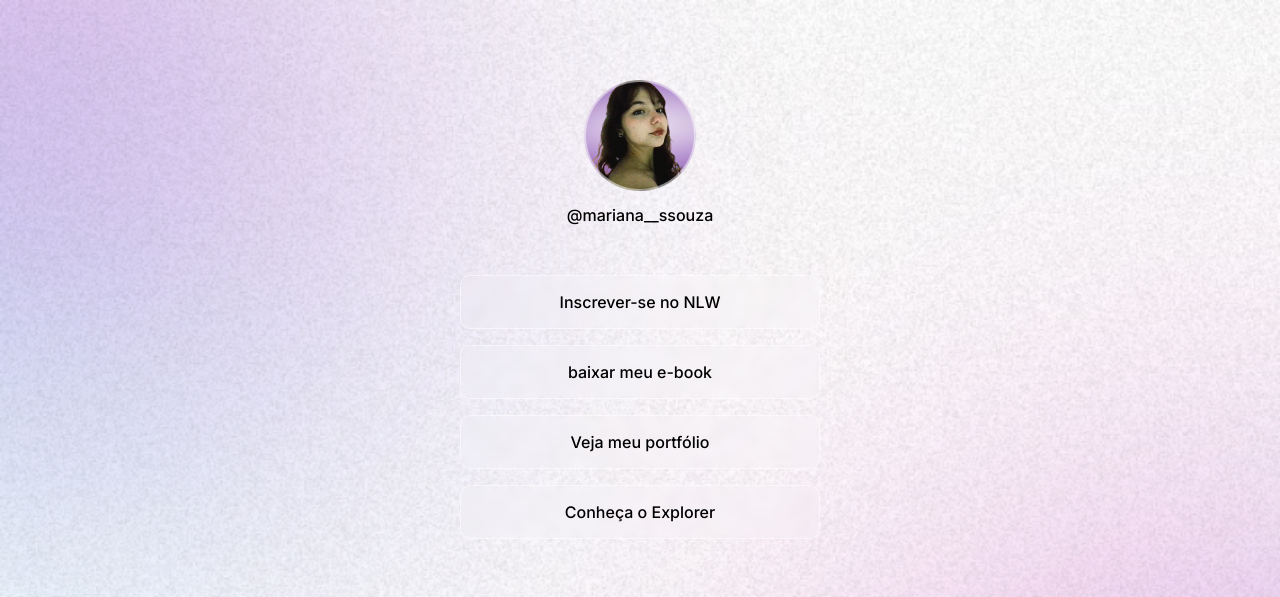
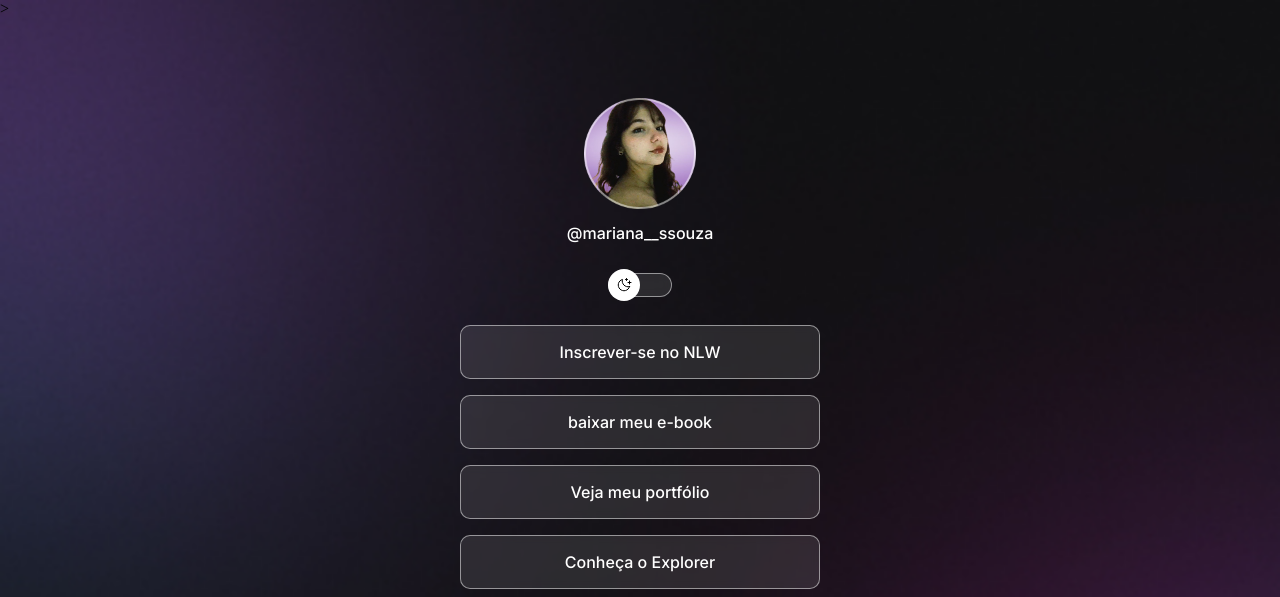
Before and after one commit to marianaSsouza/Projeto-Curso-Discover-, a plain HTML site: page index.html in a window 1280 px wide. Shown: the top 597 px of the page. Drawn offline with nearby package versions, Linux system fonts and the light colour scheme.

Commit message:
modulo 02: configurando modos e botão switch

```diff
--- a/index.html
+++ b/index.html
@@ -1,5 +1,5 @@
 <!DOCTYPE html>
-<html lang="pt-br" class="light">
+<html lang="pt-br" class=""> >
 <head>
     <link
       href="https://fonts.googleapis.com/css2?family=Inter:ital,opsz,wght@0,14..32,100..900;1,14..32,100..900&display=swap"
@@ -20,6 +20,16 @@
             <img src="./assets/avatar.png" alt="Foto de perfil da Mariana">
             <p>@mariana__ssouza</p>
         </div>
+
+        <div id="switch">
+            <button>
+
+            </button>
+            <span></span>
+
+        </div>
+
+
         <ul>
             <li>
                 <a href="#">Inscrever-se no NLW</a>
@@ -50,7 +60,7 @@
     </div>
 
     <footer>
-        Feito com 🤍 pela <a href="https://rocketseat.com.br" target="_blank">Rocketseat</a>
+       Feito por Mariana Souza ₍^. .^₎Ⳋ
     </footer>
 
 
--- a/style.css
+++ b/style.css
@@ -4,15 +4,31 @@
     box-sizing: border-box; /*faz com que o padding e a borda sejam incluídos na largura e altura do elemento*/
 }
 
-:root {
+:root { /*variáveis globais*/
+    /*tema padrão: dark mode*/
     --text-color: white;
-    --bg-url: url(./assets/bg-mobile.jpg)
+    --bg-url: url(./assets/bg-mobile.jpg);
+    --stroke-color: rgba(255, 255, 255, 0.5);
+    --surface-color: rgba(255, 255, 255, 0.1);
+    --surface-color-hover: rgba(255, 255, 255, 0.05);
+    --highlight-color: rgba(255, 255, 255, 0.2);
+
+
+    --switch-bg-url: url(./assets/moon-stars.svg); /*variável para a imagem do botão de troca de tema*/
+
 
 }
 
-.light {
+.light { /*classe para o tema claro*/
     --text-color: black;
-    --bg-url: url(./assets/bg-mobile-light.jpg)
+    --bg-url: url(./assets/bg-mobile-light.jpg);
+    --stroke-color: rgba(0, 0, 0, 0.5);
+    --surface-color: rgba(0, 0, 0, 0.05);
+    --surface-color-hover: rgba(255, 255, 255, 0.02);
+    --highlight-color: rgba(0, 0, 0, 0.1);
+
+
+    --switch-bg-url: url(./assets/sun.svg); /*variável para a imagem do botão de troca de tema*/
 
 }
 
@@ -38,6 +54,9 @@ body * {
 
 }
 
+
+/*profile*/
+
 #profile {
     text-align: center; /*centraliza o conteúdo dentro do profile*/
     padding: 24px;
@@ -58,6 +77,54 @@ body * {
 
 }
 
+/*switch*/
+
+#switch {
+    position: relative; /*faz com que o span dentro do switch seja posicionado em relação ao switch*/
+    width: 64px;
+
+    margin: 4px auto; /*centraliza o switch na tela*/
+
+}
+
+#switch button{
+    width: 32px;
+    height: 32px;
+    background: white var(--switch-bg-url) no-repeat center; /*adiciona a imagem ao botão*/
+    border: 0;
+    border-radius: 50%; /*deixa o botão arredondado, formando um circulo perfeito*/
+
+    position: absolute; /*faz com que o botão saia do fluxo normal do layout, permitindo posicioná-lo em relação ao seu container pai*/
+    top: 50%; /*alinha o botão verticalmente ao centro do container pai*/
+    left: 0; /*alinha o botão à esquerda do container pai*/
+    z-index: 1; /*faz com que o botão fique acima do span*/
+    transform: translateY(-50%); /*centraliza o botão verticalmente em relação ao seu ponto médio*/
+
+}
+
+
+.light #switch button{
+    right: 0; /*remove o alinhamento à direita*/
+    left: inicial; /*alinha o botão à esquerda do container pai*/
+}
+
+#switch span{
+    display: block; /*faz com que o span se comporte como um bloco, ocupando toda a largura disponível*/
+
+
+    width: 64px;
+    height: 24px;
+
+    background: var(--surface-color); /*cor de fundo com transparência*/
+    border: 1px solid var(--stroke-color); /*borda com transparência*/
+    border-radius: 9999px; /*bordas arredondadas, formando um oval*/
+    backdrop-filter: blur(4px); /*efeito de desfoque no fundo*/
+
+}
+
+
+
+
 ul {
     list-style: none; /*remove os marcadores da lista*/
     display: flex; /*deixa os itens um ao lado do outro*/
@@ -77,8 +144,8 @@ ul li a{
     padding: 16px 24px; /*espaçamento interno do item da lista*/
 
     /*mexendo na cor e outros estilos dos botões*/
-    background-color: rgba(255, 255, 255, 0.1); /*cor de fundo com transparência*/
-    border: 1px solid rgba(255, 255, 255, 0.5); /*borda com transparência*/
+    background-color: var(--surface-color); /*cor de fundo com transparência*/
+    border: 1px solid var(--stroke-color); /*borda com transparência*/
     border-radius: 10px; /*bordas arredondadas*/
     backdrop-filter: blur(4px); /*efeito de desfoque no fundo*/
     text-decoration: none; /*remove o sublinhado do link*/
@@ -89,8 +156,8 @@ ul li a{
 
 /*pseudo-selector > é o efeito que acontece quando passamos o mouse por cima do botão*/
 ul li a:hover{
-    background: rgba(255, 255, 255, 0.05); /*cor de fundo com transparência ao passar o mouse*/
-    border: 1.5 px var(--text-color); /*borda branca ao passar o mouse*/
+    background: var(--surface-color-hover); /*cor de fundo com transparência ao passar o mouse*/
+    border: 1.5px var(--text-color); /*borda branca ao passar o mouse*/
 }
 
 #social-links {
@@ -118,10 +185,10 @@ ul li a:hover{
 }
 
 #social-links a:hover{
-    background:rgba(255, 255, 255, 0.2); /*cor de fundo com transparência ao passar o mouse*/
+    background: var(--highlight-color); /*cor de fundo com transparência ao passar o mouse*/
 }
 
-footer {
+footer { /*rodapé*/
    padding: 24px 0; /*espaçamento interno do rodapé*/
    text-align: center; /*centraliza o conteúdo dentro do rodapé*/
    font-size: 14px; /*tamanho da fonte do rodapé*/
```
